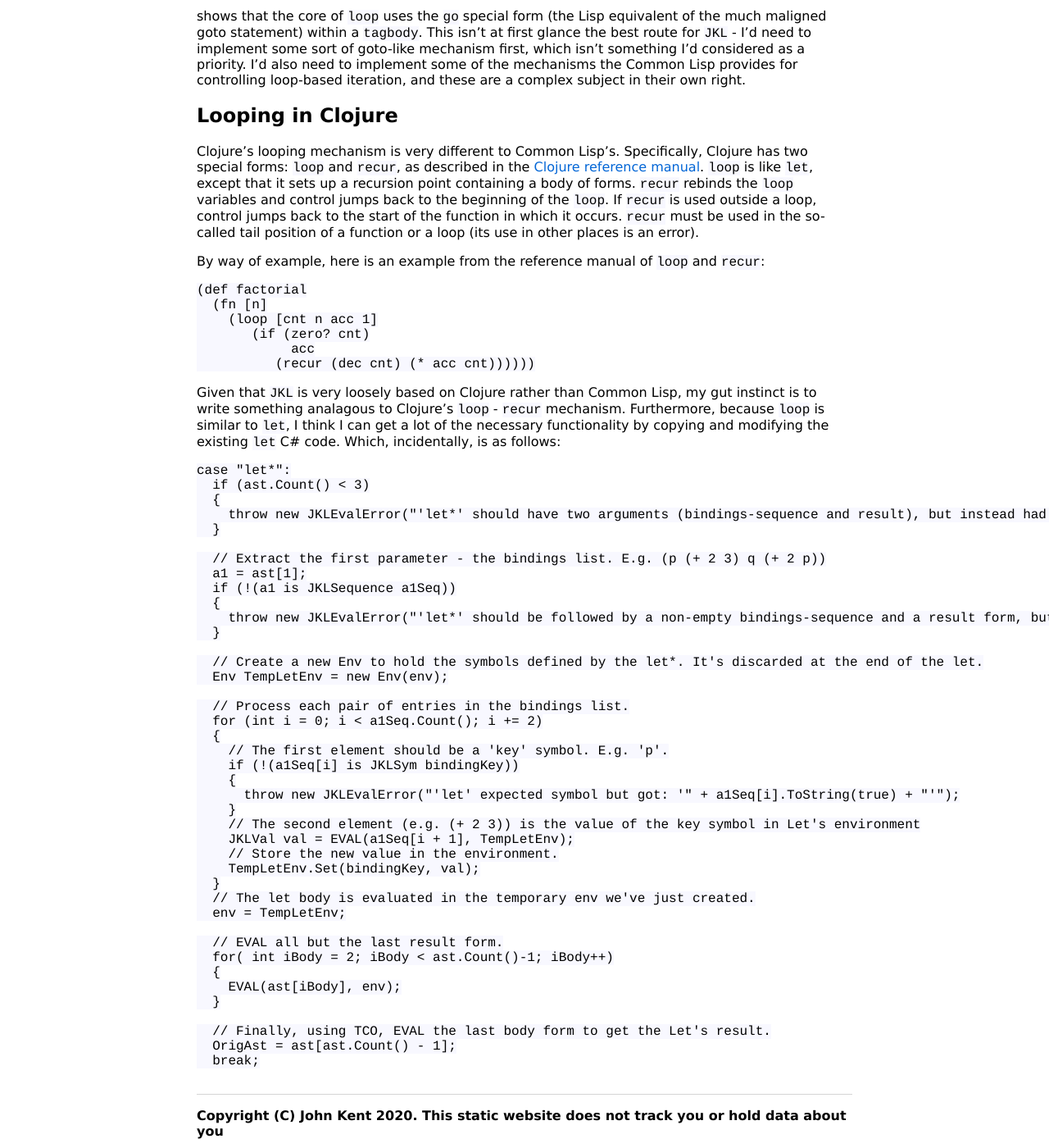
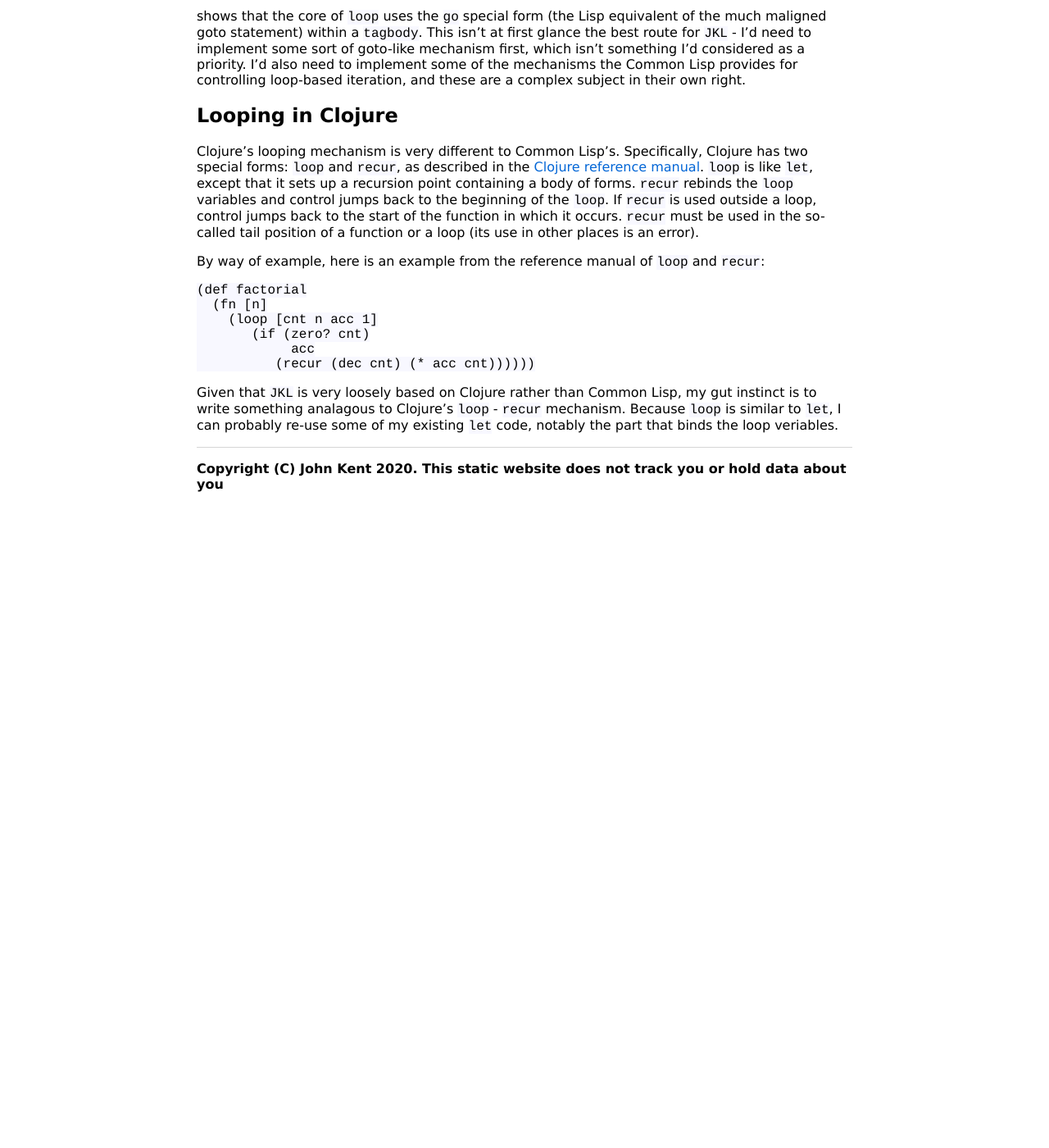
Before and after one commit to KineticLensman/KineticLensman.github.io, a Jekyll site: the page built from _posts/2020-04-18-looping-deep-dive.md, in a window 1280 px wide and 1400 px high, scrolled down 1101 px. Shown: the whole window at 82% size. Built offline with Jekyll 4.4.1, drawn with Linux system fonts in a browser that asks for light colours; after the commit the page ends 1731 px from its top, so only the background shows below that.

Commit message:
Removed example C# let code - derails discussion

````diff
--- a/_posts/2020-04-18-looping-deep-dive.md
+++ b/_posts/2020-04-18-looping-deep-dive.md
@@ -61,48 +61,4 @@ By way of example, here is an example from the reference manual of `loop` and `r
           (recur (dec cnt) (* acc cnt))))))
 ```
 
-Given that `JKL` is very loosely based on Clojure rather than Common Lisp, my gut instinct is to write something analagous to Clojure's `loop` - `recur` mechanism. Furthermore, because `loop` is similar to `let`, I think I can get a lot of the necessary functionality by copying and modifying the existing `let` C# code. Which, incidentally, is as follows:
-```
-case "let*":
-  if (ast.Count() < 3)
-  {
-    throw new JKLEvalError("'let*' should have two arguments (bindings-sequence and result), but instead had " + (ast.Count() - 1));
-  }
-
-  // Extract the first parameter - the bindings list. E.g. (p (+ 2 3) q (+ 2 p))
-  a1 = ast[1];
-  if (!(a1 is JKLSequence a1Seq))
-  {
-    throw new JKLEvalError("'let*' should be followed by a non-empty bindings-sequence and a result form, but got '" + a1 + "'");
-  }
-
-  // Create a new Env to hold the symbols defined by the let*. It's discarded at the end of the let.
-  Env TempLetEnv = new Env(env);
-
-  // Process each pair of entries in the bindings list.
-  for (int i = 0; i < a1Seq.Count(); i += 2)
-  {
-    // The first element should be a 'key' symbol. E.g. 'p'.
-    if (!(a1Seq[i] is JKLSym bindingKey))
-    {
-      throw new JKLEvalError("'let' expected symbol but got: '" + a1Seq[i].ToString(true) + "'");
-    }
-    // The second element (e.g. (+ 2 3)) is the value of the key symbol in Let's environment
-    JKLVal val = EVAL(a1Seq[i + 1], TempLetEnv);
-    // Store the new value in the environment.
-    TempLetEnv.Set(bindingKey, val);
-  }
-  // The let body is evaluated in the temporary env we've just created.
-  env = TempLetEnv;
-
-  // EVAL all but the last result form.
-  for( int iBody = 2; iBody < ast.Count()-1; iBody++)
-  {
-    EVAL(ast[iBody], env);
-  }
-
-  // Finally, using TCO, EVAL the last body form to get the Let's result.
-  OrigAst = ast[ast.Count() - 1];
-  break;
-
-```
+Given that `JKL` is very loosely based on Clojure rather than Common Lisp, my gut instinct is to write something analagous to Clojure's `loop` - `recur` mechanism. Because `loop` is similar to `let`, I can probably re-use some of my existing `let` code, notably the part that binds the loop veriables.
````
